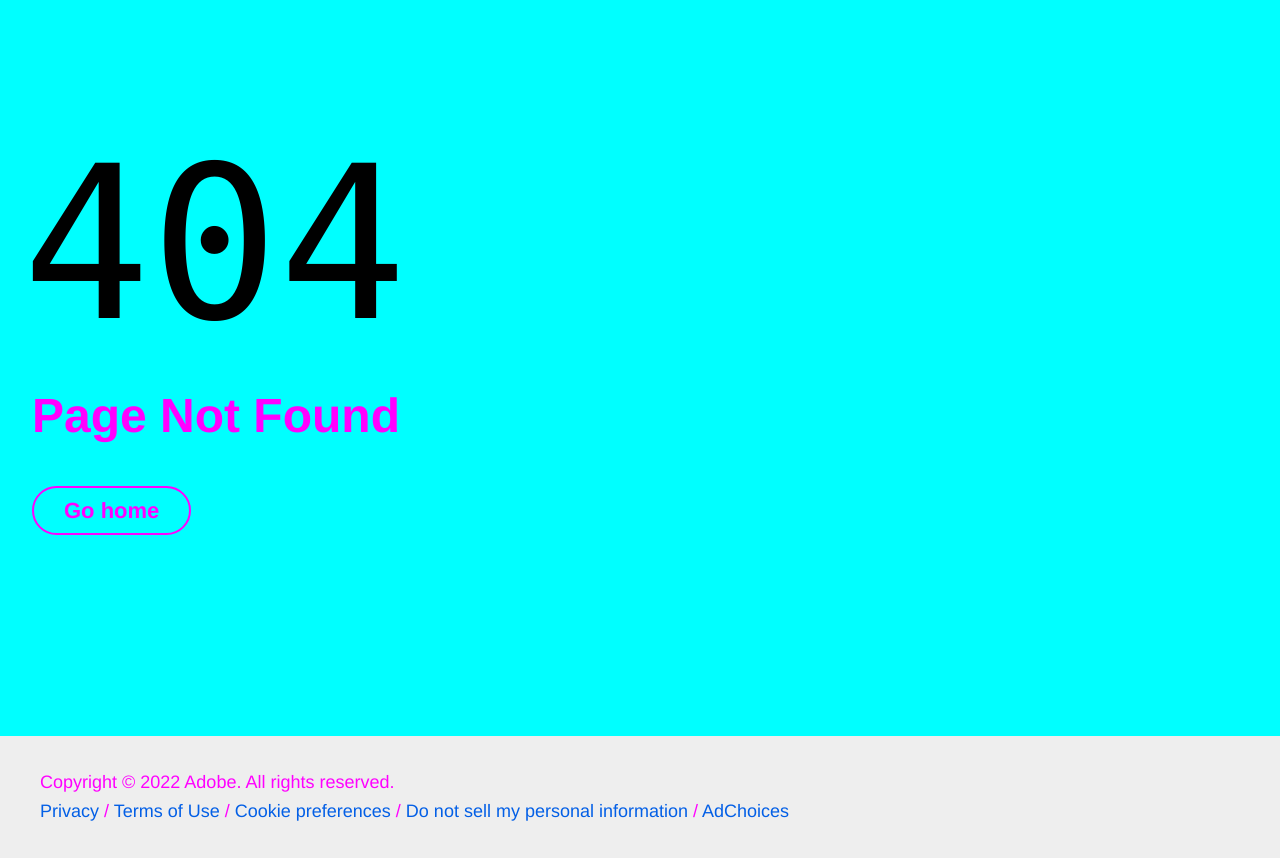
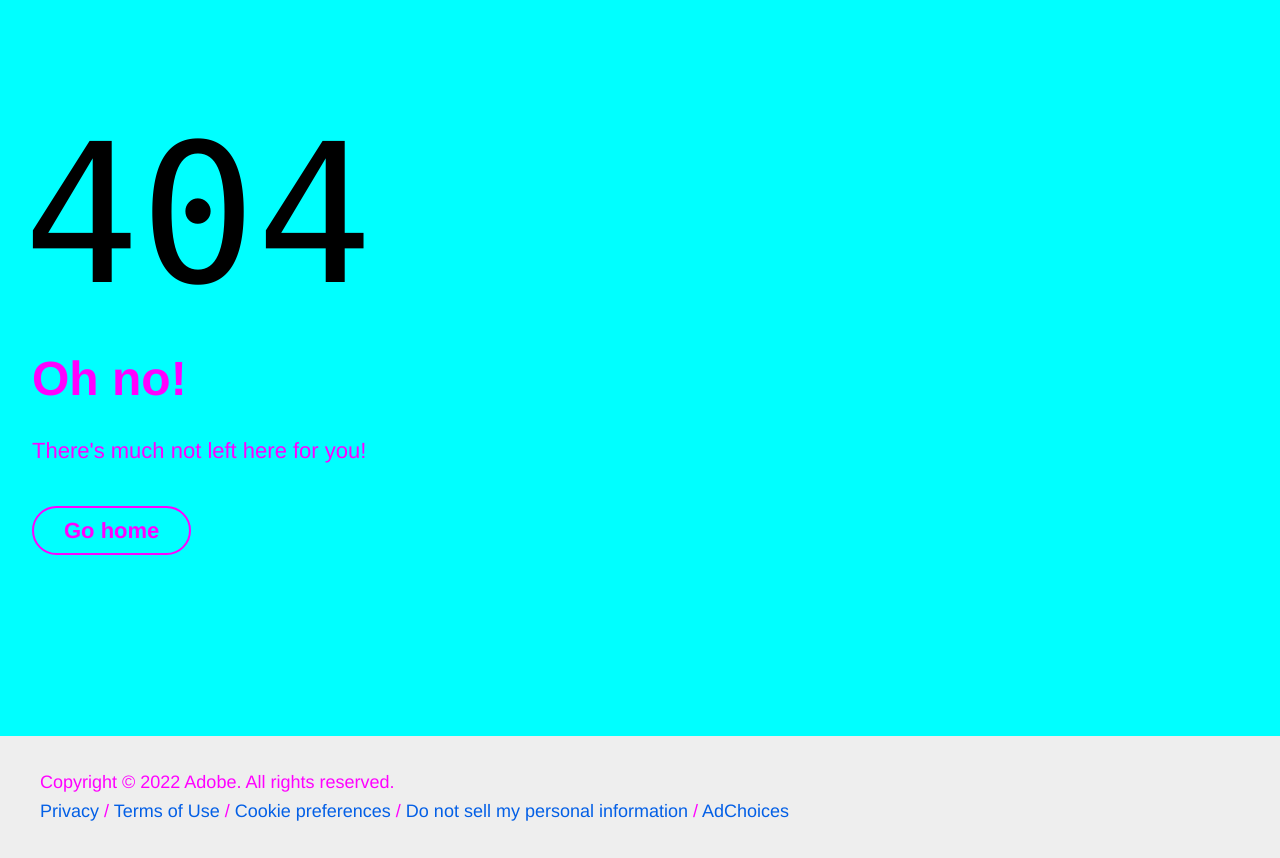
Before and after one commit to iamkumaran/franklin, a website with bundled scripts: page 404.html in a window 1280 px wide. Shown: the part 64-922 px from the top of the page. Built offline with nearby package versions, Linux system fonts and the light colour scheme; files whose address does not match are found by name.

Commit message:
404 customized

```diff
--- a/404.html
+++ b/404.html
@@ -55,7 +55,8 @@
       <svg viewBox="1 0 38 18" class="error-number">
         <text x="0" y="17">404</text>
       </svg>
-      <h2 class="error-message">Page Not Found</h2>
+      <h2 class="error-message">Oh no!</h2>
+      <p>There's much not left here for you!</p>
       <p class="button-container">
         <a href="/" class="button secondary error-button-home">Go home</a>
       </p>
```
